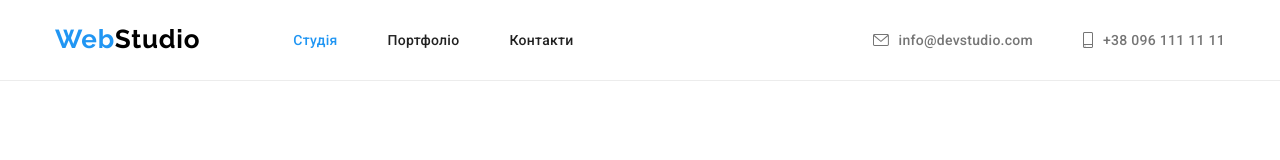
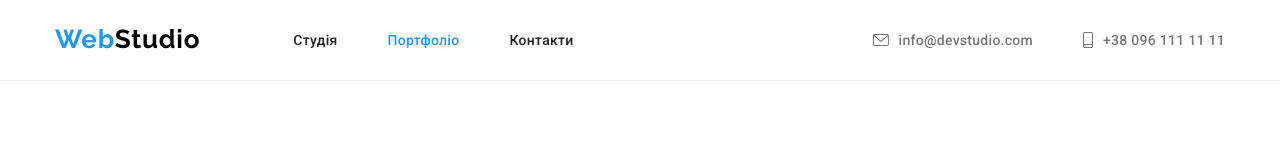
Before and after one commit to NastiaHor/goit-markup-hw-04, a plain HTML site: page portfolio.html in a window 1280 px wide. Shown: the top 160 px of the page. Drawn offline with nearby package versions, Linux system fonts and the light colour scheme.

Commit message:
Вносить правки в ДЗ

```diff
--- a/portfolio.html
+++ b/portfolio.html
@@ -32,10 +32,12 @@
           >
           <ul class="list header-list">
             <li>
-              <a href="./index.html" class="link nav-list current">Студія</a>
+              <a href="./index.html" class="link nav-list">Студія</a>
             </li>
             <li>
-              <a href="./portfolio.html" class="link nav-list">Портфоліо</a>
+              <a href="./portfolio.html" class="link nav-list current"
+                >Портфоліо</a
+              >
             </li>
             <li><a href="#" class="link nav-list">Контакти</a></li>
           </ul>
```
